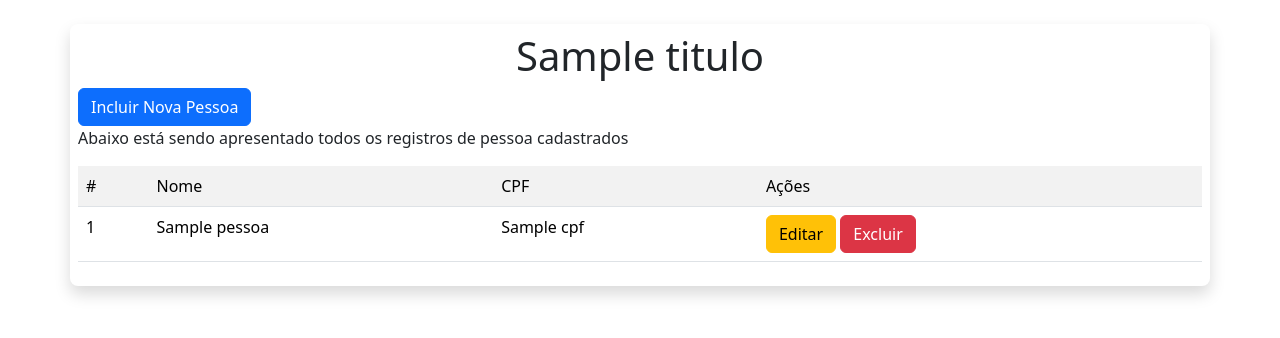
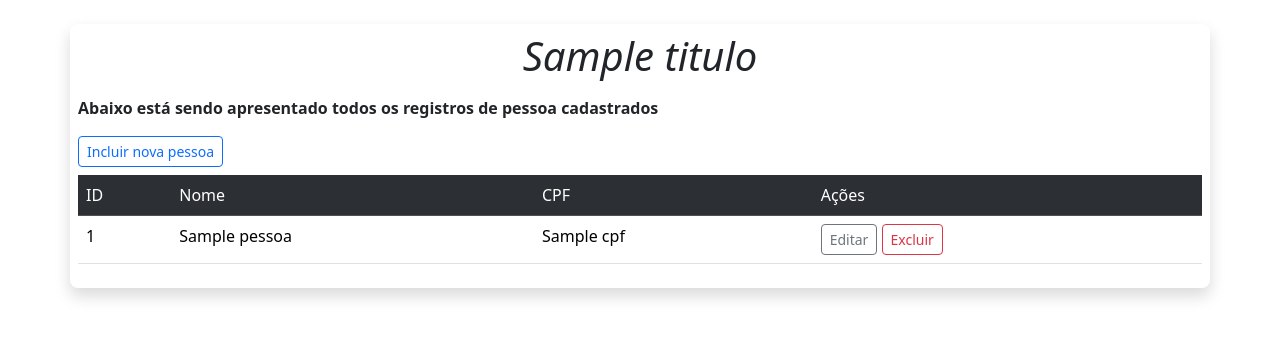
Before and after one commit to Petrix07/agenda-contatos, a Symfony app: template templates/pessoa/index.html.twig in a window 1280 px wide. Shown: the part 56-394 px from the top of the page. Run offline with Twig, Linux system fonts and the light colour scheme; the template is opened without the code that fills it: most values are stand-ins (such as "Sample title", 1, 10 or a date in 2020); some libraries are stand-ins or nearby versions.

Commit message:
Interface de pessoa atualizada com mais recursos e detalhes

```diff
--- a/templates/pessoa/index.html.twig
+++ b/templates/pessoa/index.html.twig
@@ -1,14 +1,15 @@
 {% extends 'base.html.twig' %}
-{% block title %} {{titulo}} {% endblock %}
+{% block title %} {{ titulo }} {% endblock %}
 {% block body %}
 
-    <h1 class="display-6 small text-center"> {{titulo}} </h1>
-    <a href="{{ path('pessoa_cadastrar') }}" class="btn btn-primary"> Incluir Nova Pessoa</a>
-    <p>Abaixo está sendo apresentado todos os registros de pessoa cadastrados</p>
+    <h1 class="h1 text-center fst-italic fw-lighter">{{ titulo }}</h1>
+    <p class="mt-3 fw-semibold">Abaixo está sendo apresentado todos os registros de pessoa cadastrados</p>
+    <a href="{{ path('pessoa_cadastrar') }}" class="btn btn-outline-primary btn-sm mb-2">Incluir nova pessoa</a>
 
-    <table class="table table-striped ">
-    <tr>
-        <td>#</td>
+    <table class="table table-striped">
+
+    <tr class="table-dark">
+        <td>ID</td>
         <td>Nome</td>
         <td>CPF</td>
         <td>Ações</td>
@@ -19,8 +20,8 @@
             <td> {{ pessoa.nome }} </td>
             <td> {{ pessoa.cpf }} </td>
             <td>
-                <a href="{{ path('pessoa_editar', {id: pessoa.id}) }}" class="btn btn-warning">Editar</a>
-                <a href="{{ path('pessoa_excluir', {id: pessoa.id}) }}" class="btn btn-danger">Excluir</a>
+                <a href="{{ path('pessoa_editar', {id: pessoa.id}) }}" class="btn btn-outline-secondary btn-sm">Editar</a>
+                <a href="{{ path('pessoa_excluir', {id: pessoa.id}) }}" class="btn btn-outline-danger btn-sm">Excluir</a>
             </td>
         </tr>
     {% endfor %}
```
Also changed, not shown: templates/pessoa/form.html.twig (+4 -4 lines).
